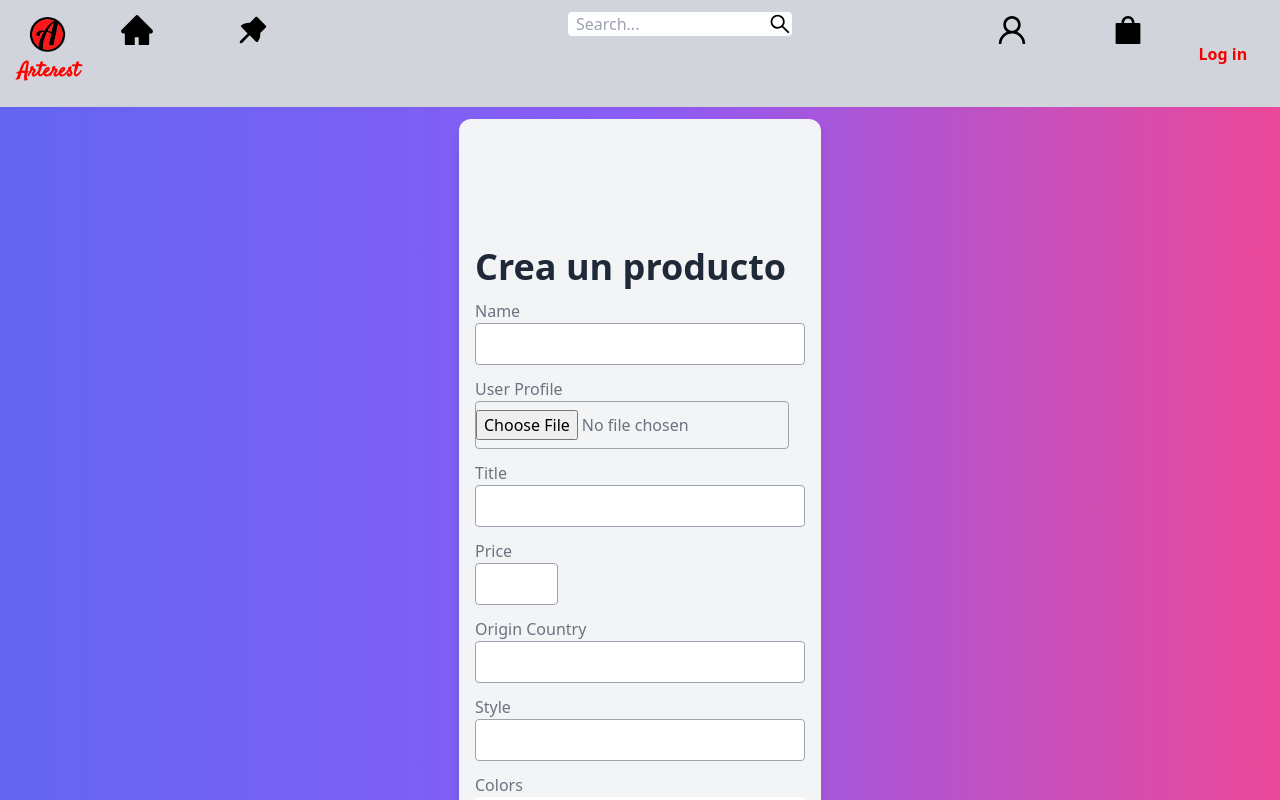
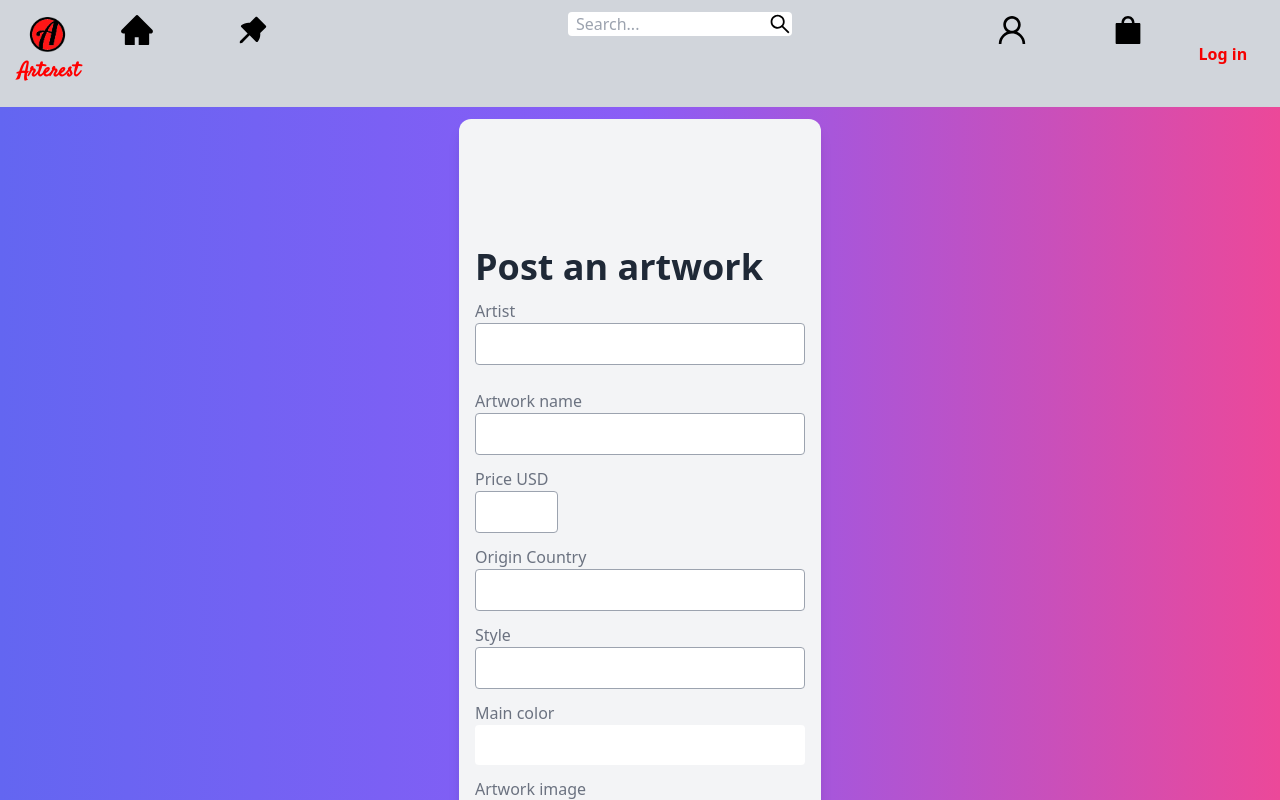
Before and after one commit to AleHP333/Arterest-frontend, a React (Create React App) app: page /creation in a window 1280 px wide. Shown: the top 800 px of the page. Built offline with nearby package versions, Linux system fonts and the light colour scheme.

Commit message:
se corrige create product

```diff
--- a/src/components/CreateProduct/CreateProduct.jsx
+++ b/src/components/CreateProduct/CreateProduct.jsx
@@ -10,7 +10,6 @@ const CreateProduct = () => {
   const formik = useFormik({
     initialValues: {
       userName: "",
-      userImage: "",
       title: "",
       description: "",
       img: "",
@@ -26,18 +25,6 @@ const CreateProduct = () => {
       userName: Yup.string()
         .max(15, "Must be 15 characters or less")
         .required("Required"),
-      userImage: Yup.mixed()
-        .required("required!")
-        .test(
-          "FILE_SIZE",
-          "Too big",
-          (value) => value && value.size < 1000024 * 10024
-        )
-        .test(
-          "FILE_TYPE",
-          "Select png or jpeg only",
-          (value) => value && ["image/png", "image/jpeg"].includes(value.type)
-        ),
       title: Yup.string()
         .max(15, "Must be 15 characters or less")
         .required("Required"),
@@ -68,15 +55,18 @@ const CreateProduct = () => {
         .max(15, "Must be 15 characters or less")
         .required("Required"),
       releaseDate: Yup.number()
-        .max(2022, "Escoge un año real pendejo")
+        .max(2022, "Choose the creation year")
         .required("Required"),
       price: Yup.number().min(1, "Must be more than 1").required("Required"),
       tags: Yup.string()
-        .oneOf(["other"], "Invalid Category")
+        .max(15, "Must be 15 characters or less")
         .required("Required"),
+      // tags: Yup.string()
+      //   .oneOf(["other"], "Invalid Category")
+      //   .required("Required"),
     }),
     onSubmit: async (values) => {
-      const { img, userImage } = formik.values;
+      const { img } = formik.values;
 
       const formData = new FormData();
 
@@ -88,29 +78,13 @@ const CreateProduct = () => {
           .post("https://api.cloudinary.com/v1_1/onlypan/upload", formData)
           .then((resAxios) => {
             values.img = resAxios.data.secure_url;
-            // productPost(values);
+            productPost(values);
           })
         .catch(error=>console.log(error))
       } catch (error) {
         console.log(error);
       }
       // postCLoud del userProfile---------------------------------------------------------
-      try {
-        const formUserImage = new FormData();
-        formUserImage.append("file", userImage);
-
-        formUserImage.append("upload_preset", "images");
-        axios
-          .post("https://api.cloudinary.com/v1_1/onlypan/upload", formUserImage)
-          .then((resAxios) => {
-            values.userImage = resAxios.data.secure_url;
-          productPost(values)
-            console.log(values, "values luego del userImage post");
-          })
-          .catch(error => console.log(error))
-      } catch (error) {
-        console.log(error);
-      }
       formik.handleReset();
     },
   });
@@ -121,9 +95,9 @@ const CreateProduct = () => {
           onSubmit={formik.handleSubmit}
           className="flex justify-between flex-col px-4 my-32 max-w-3xl mx-auto space-y-3"
         >
-          <h1 className="text-4xl font-bold text-gray-800">Crea un producto</h1>
+          <h1 className="text-4xl font-bold text-gray-800">Post an artwork</h1>
           <div className="">
-            <label htmlFor="userName" className="text-gray-500">Name</label>
+            <label htmlFor="userName" className="text-gray-500">Artist</label>
             <input
               className="border border-gray-400 block py-2 w-full rounded outline hover:outline-white"
               id="userName"
@@ -138,30 +112,11 @@ const CreateProduct = () => {
           </div>
 
           <div className="flex space-x-4 text-gray-500">
-            <div>
-              <label htmlFor="userImage">User Profile</label>
-              <input
-                className="border border-gray-400 block py-2 w-full rounded focus:border-teal-500"
-                id="userImage"
-                name="userImage"
-                type="file"
-                onChange={(e) => {
 
-                  formik.setFieldValue("userImage", e.target.files[0]);
-                }}
-                // value={formik.values.image}
-              />
-              {formik.errors.userImage && (
-                <p className="text-sm text-red-500">{formik.errors.userImage}</p>
-              )}
-            </div>
-            <div>
-              {formik.values.userImage && <PreviewImage file={formik.values.userImage} />}
-            </div>
           </div>
 
           <div className="text-gray-500">
-            <label htmlFor="title">Title</label>
+            <label htmlFor="title">Artwork name</label>
             <input
               className="border border-gray-400 block py-2 w-full rounded focus:border-teal-500"
               id="title"
@@ -176,7 +131,7 @@ const CreateProduct = () => {
           </div>
 
           <div className="w-1/4 text-gray-500">
-            <label htmlFor="price">Price</label>
+            <label htmlFor="price">Price</label> <span>USD</span>
             <input
               className="border border-gray-400 block py-2 w-full rounded  focus:border-teal-500"
               id="price"
@@ -221,7 +176,7 @@ const CreateProduct = () => {
           </div>
 
           <div className="text-gray-500">
-            <label htmlFor="colors">Colors</label>
+            <label htmlFor="colors">Main color</label>
             <input
               className="colors border-gray-400 block py-2 w-full rounded focus:border-teal-500"
               id="colors"
@@ -237,7 +192,7 @@ const CreateProduct = () => {
 
           <div className="flex space-x-4 text-gray-500">
             <div>
-              <label htmlFor="img">Image</label>
+              <label htmlFor="img">Artwork image</label>
               <input
                 className="border border-gray-400 block py-2 w-full rounded focus:border-teal-500"
                 id="img"
@@ -305,7 +260,7 @@ const CreateProduct = () => {
             )}
           </div>
           <div className="text-gray-500">
-            <label htmlFor="releaseDate">Release Date</label>
+            <label htmlFor="releaseDate">Release Year</label>
             <input
               className="border border-gray-400 block py-2 w-full rounded focus:border-teal-500"
               id="releaseDate"
--- a/src/redux/actions/adminActions.js
+++ b/src/redux/actions/adminActions.js
@@ -8,8 +8,7 @@ export function productPost(formData) {
       const post = await axios
         .post("http://localhost:3001/paints/createProducts", formData)
         .then((response) => response.data)
-        .catch();
-      return dispatch({ type: "POST_ACTIVITY", payload: post });
+        .catch((error) => console.log(error));
     }
 
     return a();
```
